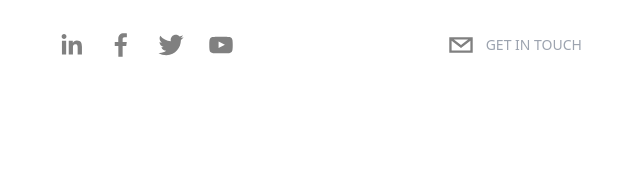
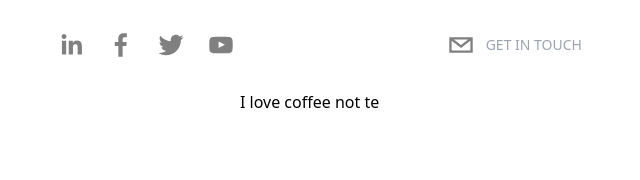
Before and after one commit to tderuvo/portfolio, a Next.js app: page / in a window 1280 px wide. Shown: the top 180 px of the page, without its empty margins (326-966 px from the left). Built offline with nearby package versions, Linux system fonts and the light colour scheme.

Commit message:
added typewriter effect

```diff
--- /dev/null
+++ b/components/Hero.tsx
@@ -0,0 +1,20 @@
+import React from "react";
+import { useTypewriter, Cursor } from "react-simple-typewriter";
+
+type Props = {};
+
+export default function Hero({}: Props) {
+  const [text, count] = useTypewriter({
+    words: ["Tony's me name", "I love coffee not tea", "Creator"],
+    loop: true,
+    delaySpeed: 2000,
+  });
+  return (
+    <div>
+      <h1 className="text-center">
+        <span>{text}</span>
+        <Cursor cursorColor="#F7AB0A" />
+      </h1>
+    </div>
+  );
+}
--- a/package.json
+++ b/package.json
@@ -13,6 +13,7 @@
     "next": "12.3.1",
     "react": "18.2.0",
     "react-dom": "18.2.0",
+    "react-simple-typewriter": "^4.0.5",
     "react-social-icons": "^5.15.0"
   },
   "devDependencies": {
--- a/pages/index.tsx
+++ b/pages/index.tsx
@@ -1,6 +1,7 @@
 import type { NextPage } from "next";
 import Head from "next/head";
 import Header from "../components/Header";
+import Hero from "../components/Hero";
 
 const Home: NextPage = () => {
   return (
@@ -12,6 +13,9 @@ const Home: NextPage = () => {
       {/* Header */}
       <Header />
       {/* Hero */}
+      <section id="hero">
+        <Hero />
+      </section>
       {/* About */}
       {/* Experience */}
       {/* Skills */}
```
Also changed, not shown: 1 other file (tests, documents, lock files or other folders).
